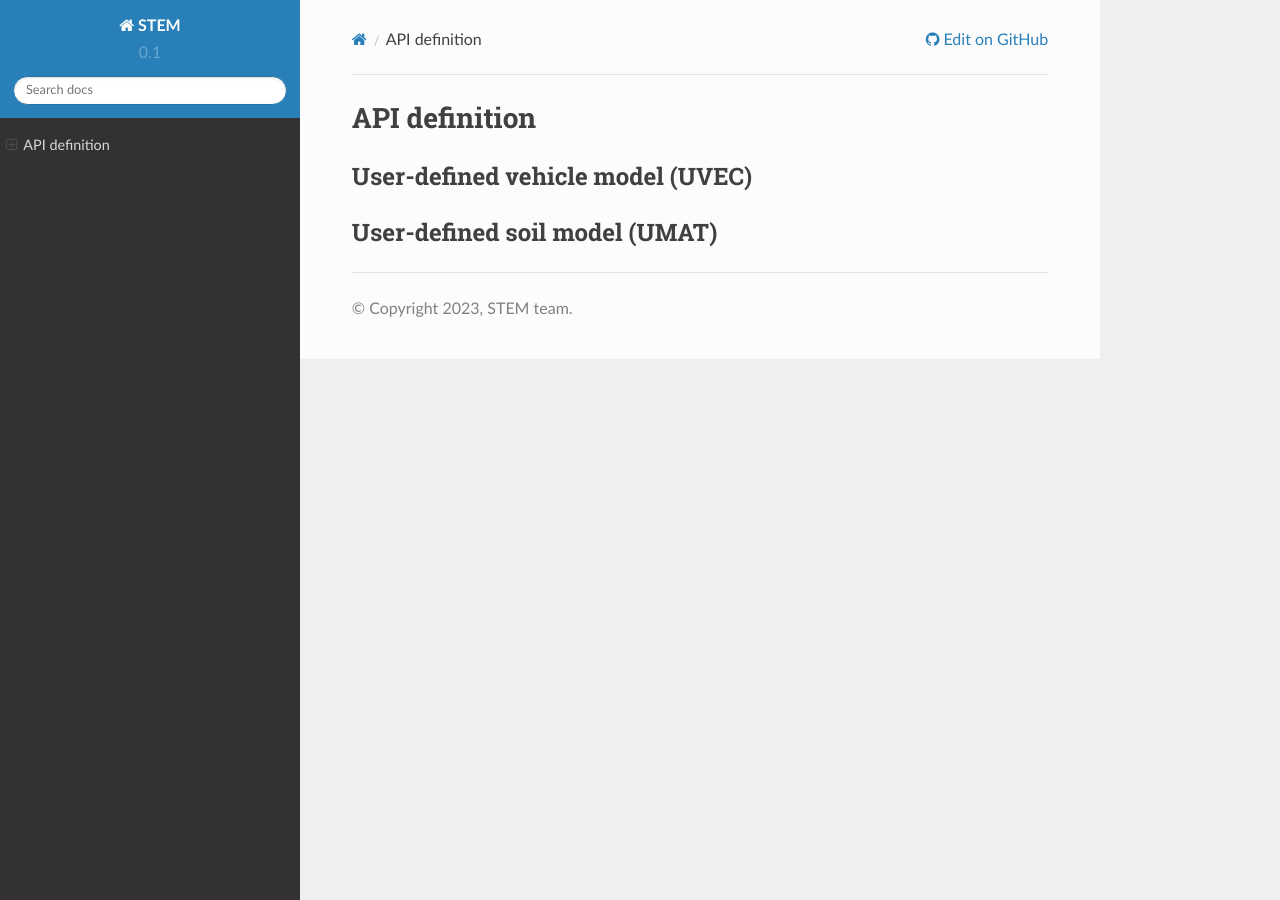
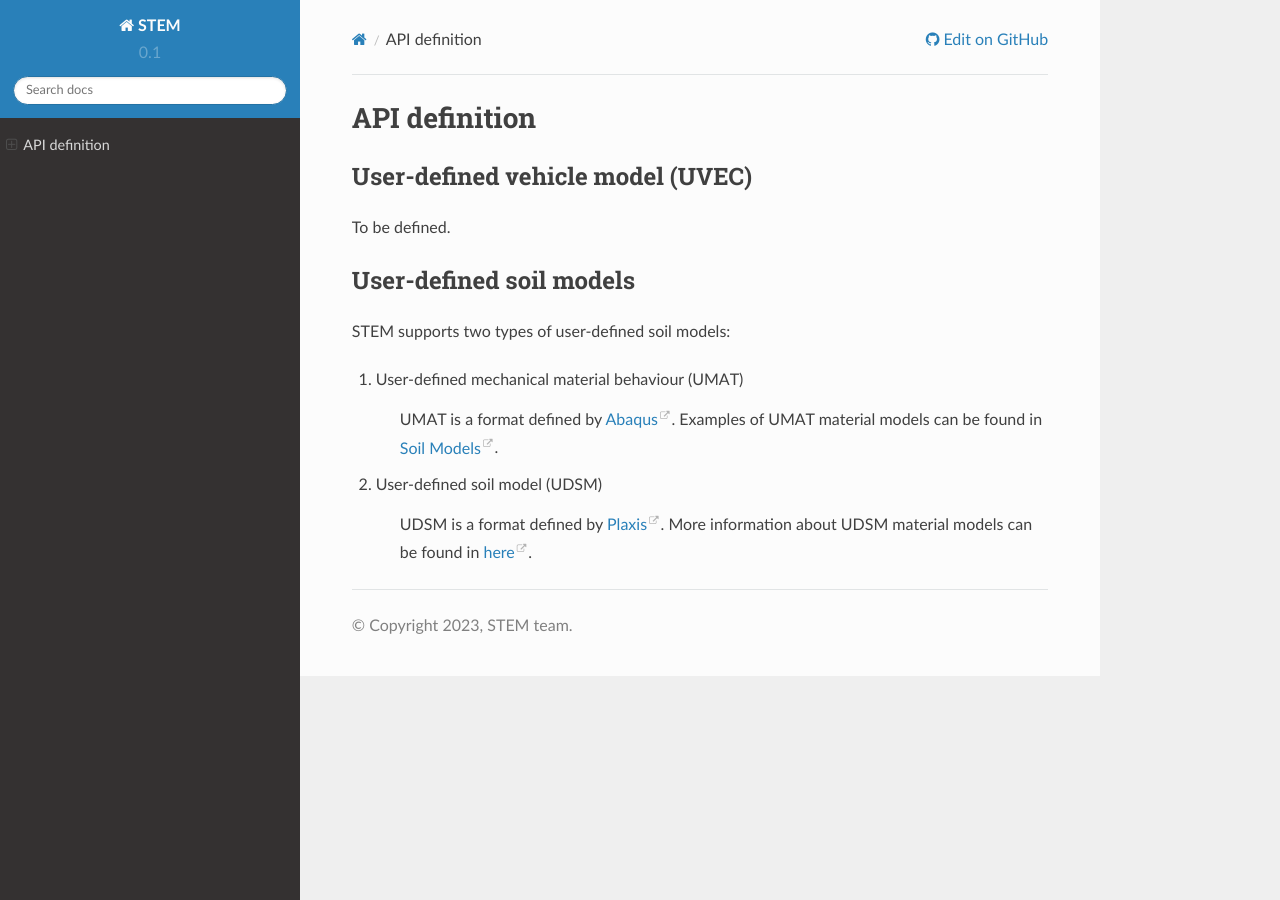
Before and after one commit to StemVibrations/STEM, a Sphinx documentation site: the page built from docs/API_definition.rst, in a window 1280 px wide. Built offline with Sphinx 7.4.7 and the Read the Docs theme 2.0.0, drawn with Linux system fonts in a browser that asks for light colours.

Commit message:
edited API definitions

```diff
--- a/docs/API_definition.rst
+++ b/docs/API_definition.rst
@@ -4,8 +4,19 @@ API definition
 .. _uvec:
 User-defined vehicle model (UVEC)
 ---------------------------------
-
+To be defined.
 
 .. _umat:
-User-defined soil model (UMAT)
-------------------------------
+User-defined soil models
+------------------------
+STEM supports two types of user-defined soil models:
+
+#. User-defined mechanical material behaviour (UMAT)
+
+    UMAT is a format defined by `Abaqus <https://www.simuleon.com/simulia-abaqus/>`_.
+    Examples of UMAT material models can be found in `Soil Models <https://soilmodels.com>`_.
+
+#. User-defined soil model (UDSM)
+
+    UDSM is a format defined by `Plaxis <https://www.bentley.com/software/plaxis-3d/>`_.
+    More information about UDSM material models can be found in `here <https://communities.bentley.com/products/geotech-analysis/w/wiki/45468/creating-user-defined-soil-models>`_.
```
